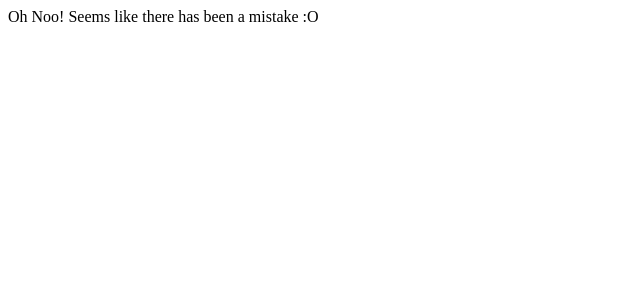
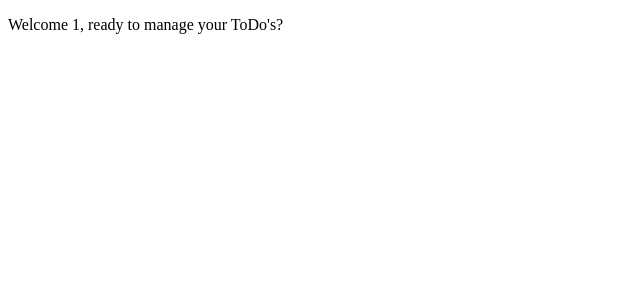
Before and after one commit to aldokocha/ToDo-UI, an Angular app: page /welcome/1 in a window 1280 px wide. Shown: the top 300 px of the page, without its empty margins (0-640 px from the left). Built offline with nearby package versions, Linux system fonts and the light colour scheme.

Commit message:
Route login page to the welcome page. Added route parameters to welcome, so when you login it will route to ../welcome/this.username, Added interpolation to displayed the name of whoever is logged into the app onto the welcome page.

```diff
--- a/src/app/app-routing.module.ts
+++ b/src/app/app-routing.module.ts
@@ -8,7 +8,7 @@ import { ErrorComponent } from './error/error.component';
 const routes: Routes = [
   { path: '', component: LoginComponent },
   { path: 'login', component: LoginComponent },
-  { path: 'welcome', component: WelcomeComponent },
+  { path: 'welcome/:name', component: WelcomeComponent },
   { path: '**', component: ErrorComponent }
 ];
 
--- a/src/app/app.component.html
+++ b/src/app/app.component.html
@@ -6,4 +6,4 @@
 
 <!--<div> Component Content </div>-->
 
-<router-outlet></router-outlet>
+<router-outlet></router-outlet> <!-- Makes sure the entire control is in the hands of the app routing module -->
--- a/src/app/login/login.component.ts
+++ b/src/app/login/login.component.ts
@@ -1,4 +1,5 @@
 import { Component, OnInit } from '@angular/core';
+import { Router } from '@angular/router';
 
 @Component({
   selector: 'app-login',
@@ -12,7 +13,11 @@ export class LoginComponent implements OnInit {
   errorMessage = 'Invalid Credentials!'
   invalidLogin = false;
 
-  constructor() { }
+  // Router
+  // Dependecy Injection
+  constructor(private router: Router) {
+
+  }
 
   ngOnInit() {
   }
@@ -20,6 +25,8 @@ export class LoginComponent implements OnInit {
   handleLogin() {
     if(this.username === "ajmk93" && this.password === "123"){
       this.invalidLogin = false;
+      // redirect to welcome page.
+      this.router.navigate(['welcome', this.username])
     } else {
       this.invalidLogin = true;
     }
--- a/src/app/welcome/welcome.component.html
+++ b/src/app/welcome/welcome.component.html
@@ -1 +1 @@
-<p>welcome works!</p>
+<p>Welcome {{name}}, ready to manage your ToDo's?</p>
--- a/src/app/welcome/welcome.component.ts
+++ b/src/app/welcome/welcome.component.ts
@@ -1,5 +1,6 @@
 import { Component, OnInit } from '@angular/core';
 import { AppComponent } from '../app.component'; // this is how to import a component
+import { ActivatedRoute } from '@angular/router';
 
 // decorator
 @Component({
@@ -10,16 +11,22 @@ import { AppComponent } from '../app.component'; // this is how to import a comp
 export class WelcomeComponent implements OnInit { // export makes it "public".
 
   // in JS
+  name = ''
   message = 'Some welcome message'
   // in Java
   // String message = "Some welcome Message";
   // in TS you can add type
   // message : string = 'Some welcome message'
 
-  constructor() { }
+  // Activated Route, need to know which route is active.
+  constructor(private route:ActivatedRoute) {
+
+  }
 
   ngOnInit() { // : void means its the return type
     console.log(this.message)
+    //console.log(this.route.snapshot.params['name'])
+    this.name = this.route.snapshot.params['name']
   }
 
 }
```
